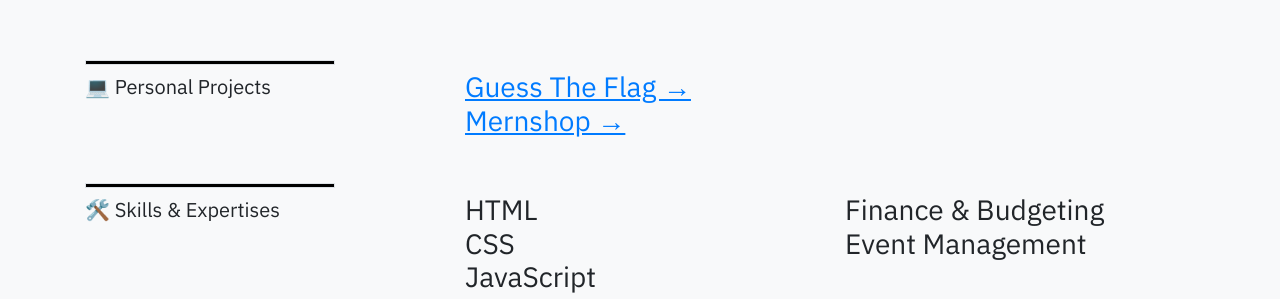
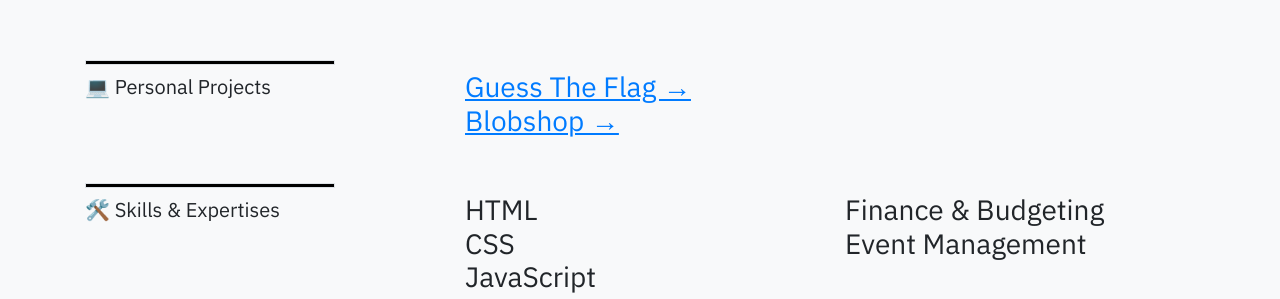
Before and after one commit to chewhx/chewhx.github.io, a Jekyll site: the page built from index.markdown, in a window 1280 px wide and 900 px high. Shown: the part 454-753 px from the top of the window. Built offline with Jekyll 4.4.1, drawn with Linux system fonts in a browser that asks for light colours; nearby versions of some CDN libraries.

Commit message:
updated blobshop

```diff
--- a/_layouts/index.html
+++ b/_layouts/index.html
@@ -27,11 +27,8 @@
                 </a>
               </li>
               <li>
-                <a
-                  target="_blank"
-                  href="https://project-mernshop.herokuapp.com/"
-                >
-                  <u> Mernshop → </u>
+                <a target="_blank" href="https://blobshop.netlify.app/">
+                  <u> Blobshop → </u>
                 </a>
               </li>
             </ul>
```
